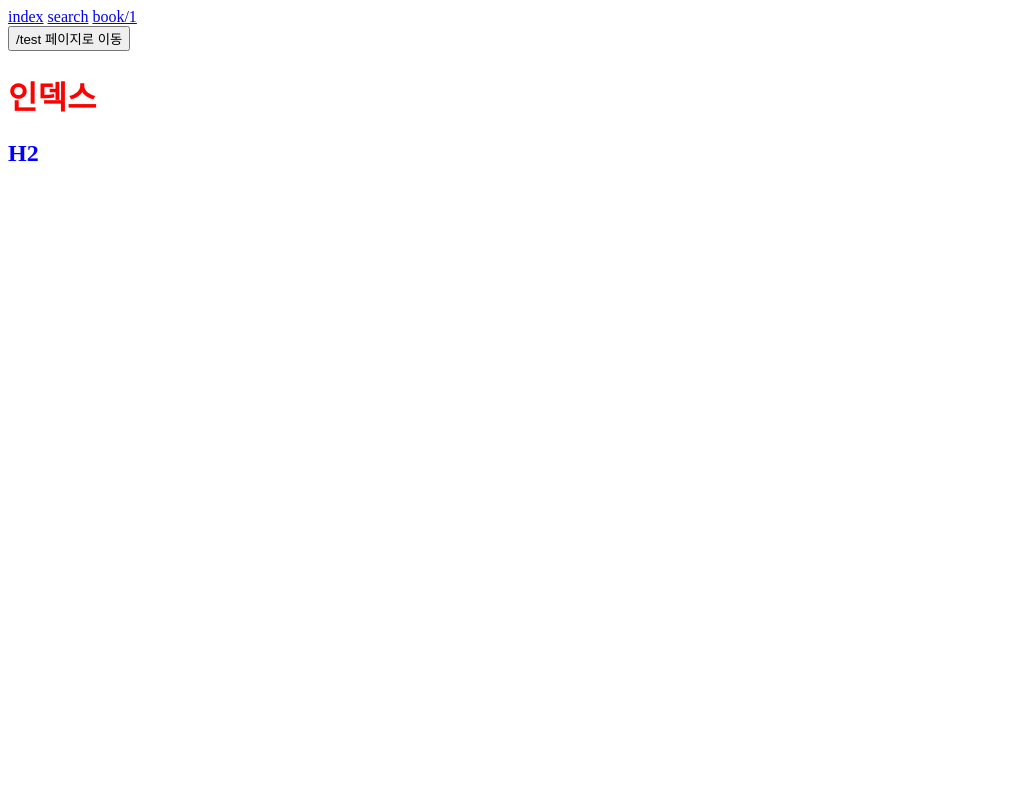
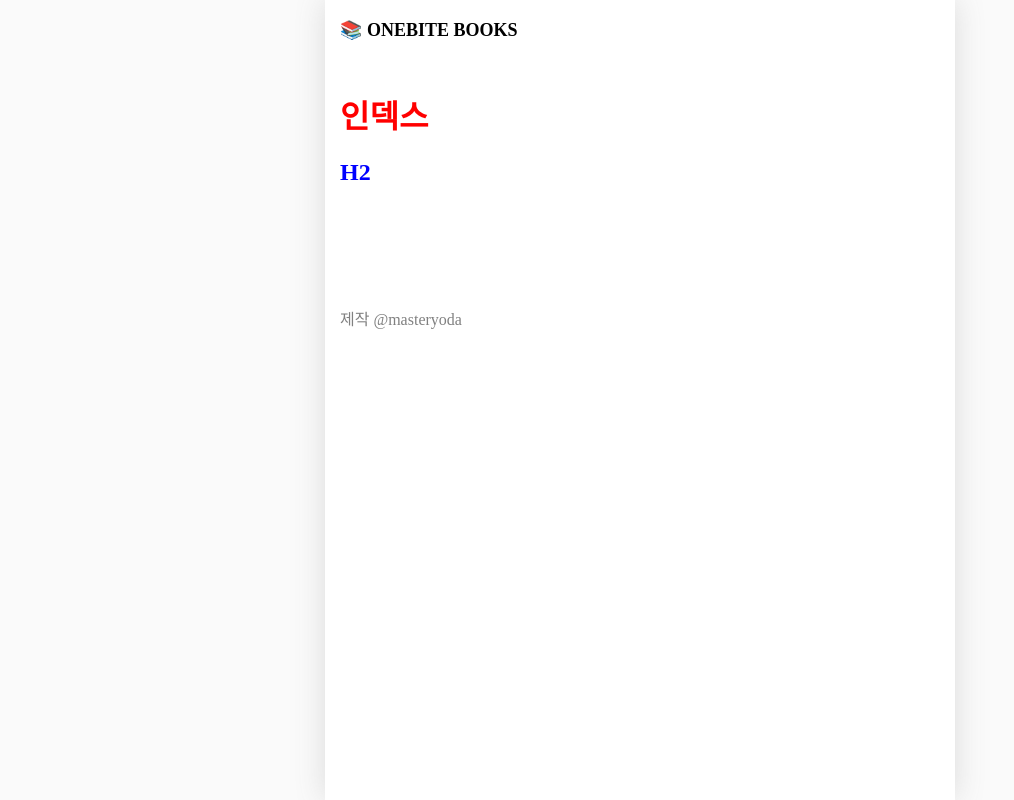
Before and after one commit to kimyoda/Next.js15_-, a Next.js app in the folder section02/: page / in a window 1280 px wide. Shown: the whole page, without its empty margins (0-1014 px from the left). Built offline with nearby package versions, Linux system fonts and the light colour scheme.

Commit message:
[feat] 글로벌 레이아웃 설정, css 스타일링

```diff
--- /dev/null
+++ b/section02/src/components/global-layout.tsx
@@ -0,0 +1,15 @@
+import Link from "next/link";
+import { ReactNode } from "react";
+import style from "./golba-layout.module.css";
+// 글로벌 레이아웃 컴포넌트
+export default function GlobalLayout({ children }: { children: ReactNode }) {
+  return (
+    <div className={style.containger}>
+      <header className={style.header}>
+        <Link href={"/"}>📚 ONEBITE BOOKS</Link>
+      </header>
+      <main className={style.main}>{children}</main>
+      <footer className={style.footer}>제작 @masteryoda</footer>
+    </div>
+  );
+}
--- /dev/null
+++ b/section02/src/components/golba-layout.module.css
@@ -0,0 +1,31 @@
+.containger {
+  background-color: white;
+  max-width: 600px;
+  min-height: 100vh;
+  margin: 0 auto;
+
+  box-shadow: rgba(100, 100, 100, 0.2) 0px 0px 29px 0px;
+  padding: 0px 15px;
+}
+
+.header {
+  height: 60px;
+
+  font-weight: bold;
+  font-size: 18px;
+  line-height: 60px;
+}
+
+.header > a {
+  color: black;
+  text-decoration: none;
+}
+
+.main {
+  padding-top: 10px;
+}
+
+.footer {
+  padding: 100px 0px;
+  color: gray;
+}
--- a/section02/src/pages/_app.tsx
+++ b/section02/src/pages/_app.tsx
@@ -1,41 +1,12 @@
+import GlobalLayout from "@/components/global-layout";
 import "@/styles/globals.css";
 import type { AppProps } from "next/app";
-import Link from "next/link";
-import { useRouter } from "next/router";
-import { useEffect } from "react";
 
 export default function App({ Component, pageProps }: AppProps) {
-  const router = useRouter();
-
-  // 프로그매틱한 페이지 이동 방법
-  const onClickButton = () => {
-    // 아래와 같은 메서드들도 있음.
-    // replace 뒤로 가기를 방지하며 페이지 이동
-    // back 페이즈를 뒤로 이동
-    router.push("/test");
-  };
-  // prefetching 방법 link가 아닌 prefetch를 통해 명시적으로 프리페칭을 설정할 수 있다.
-  useEffect(() => {
-    router.prefetch("/test");
-  }, []);
-
+  // 글로벌 레이아웃 적용하는 방법
   return (
-    <>
-      <header>
-        {/* 1. 링크로 이동시키는 방법 */}
-        <Link href={"/"}>index</Link>
-        &nbsp;
-        {/* 프리페칭을 강제로 해제하는 방법 , prefetch를 false로 설정*/}
-        <Link href={"/search"} prefetch={false}>
-          search
-        </Link>
-        &nbsp;
-        <Link href={"/book/1"}>book/1</Link>
-        <div>
-          <button onClick={onClickButton}>/test 페이지로 이동</button>
-        </div>
-      </header>
+    <GlobalLayout>
       <Component {...pageProps} />
-    </>
+    </GlobalLayout>
   );
 }
--- a/section02/src/styles/globals.css
+++ b/section02/src/styles/globals.css
@@ -0,0 +1,6 @@
+html,
+body {
+  margin: 0px;
+  padding: 0px;
+  background-color: rgb(250, 250, 250);
+}
```
